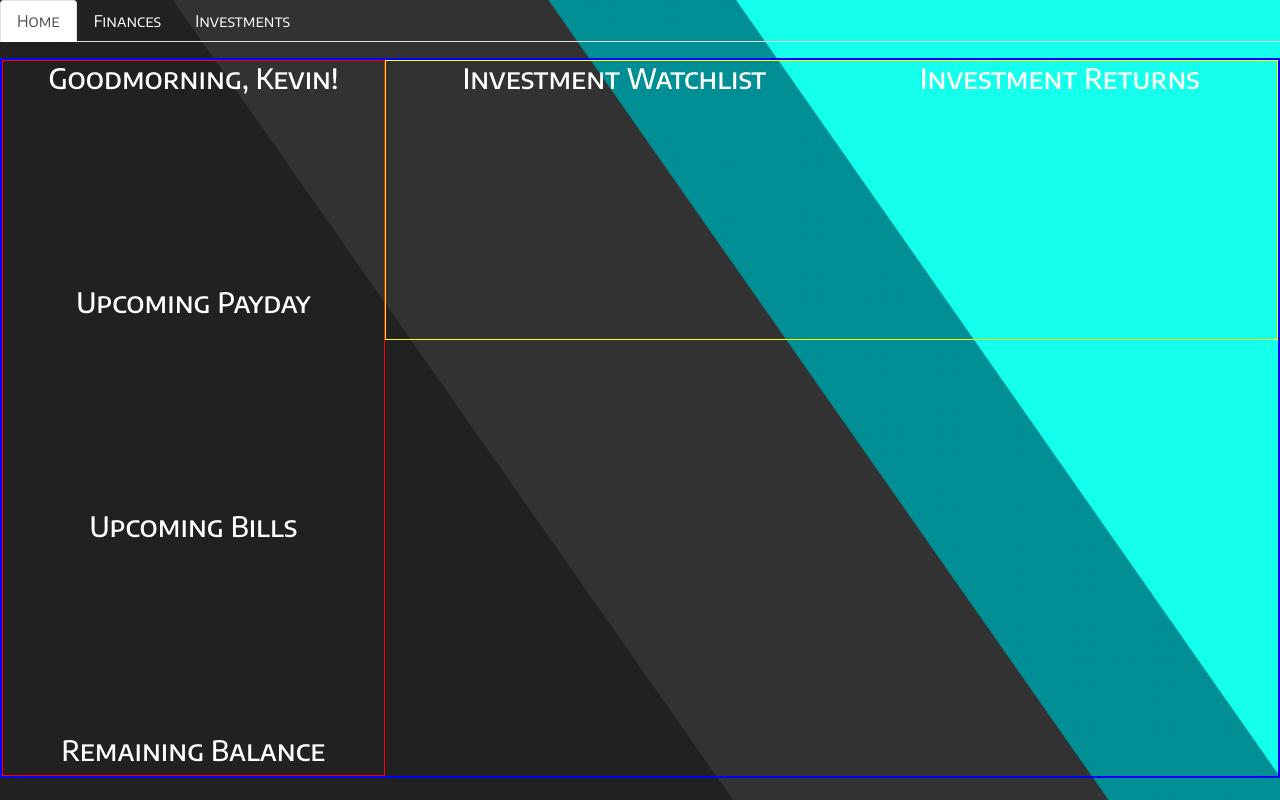
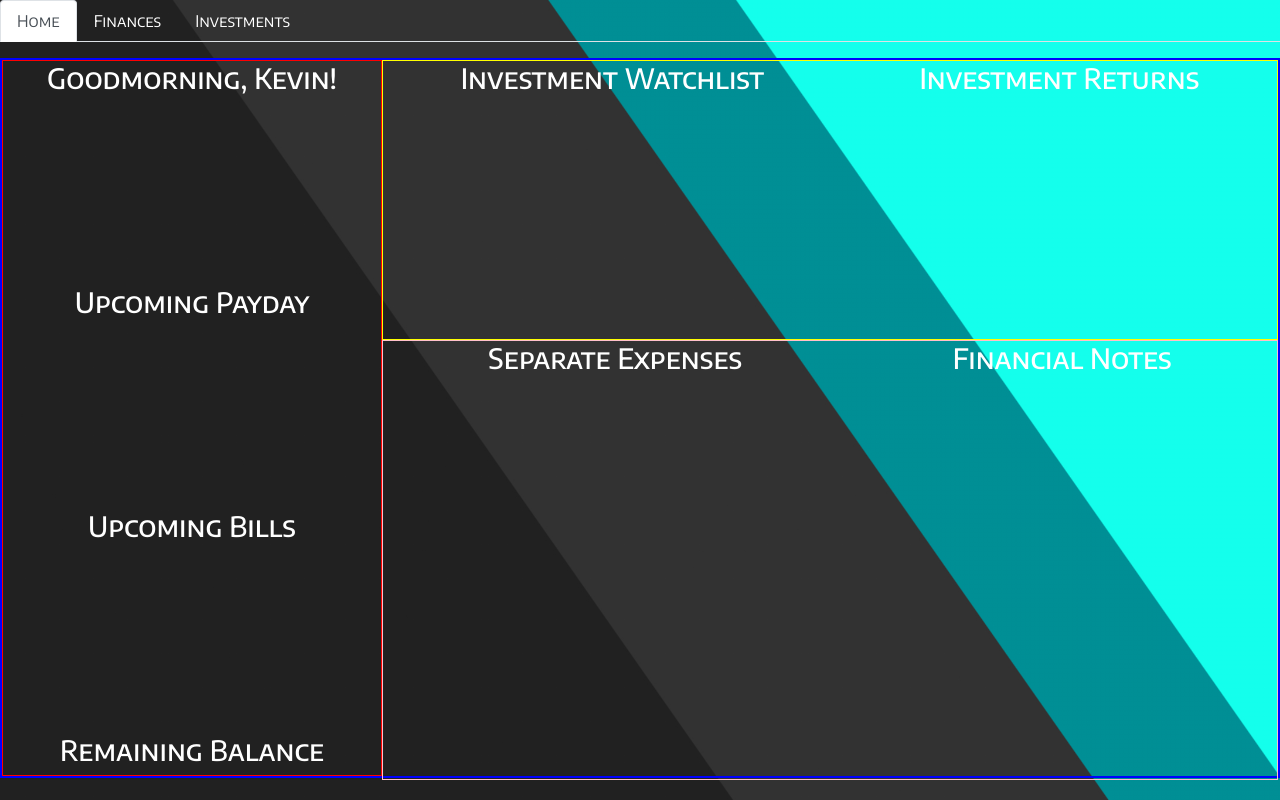
Before and after one commit to kebinghill/react-electron-finance, a React (Create React App) app: page / in a window 1280 px wide. Built offline with nearby package versions, Linux system fonts and the light colour scheme.

Commit message:
added notes and separate expenses section to main view

```diff
--- /dev/null
+++ b/src/FinancialNotes.jsx
@@ -0,0 +1,9 @@
+import React from 'react';
+
+export default function FinancialNotes() {
+  return (
+    <div id="financial-notes">
+      <h3>Financial Notes</h3>
+    </div>
+  );
+}
--- a/src/HomeView.css
+++ b/src/HomeView.css
@@ -12,3 +12,10 @@
   border: 1px solid red;
   width: 30vw;
 }
+
+#expense-notes-main {
+  display: flex;
+  justify-content: space-around;
+  height: 55vh;
+  border: 1px solid pink;
+}
--- a/src/HomeView.jsx
+++ b/src/HomeView.jsx
@@ -3,6 +3,8 @@ import UpcomingPayday from './UpcomingPayday';
 import UpcomingBills from './UpcomingBills';
 import RemainingBalance from './RemainingBalance';
 import InvestmentWatchlist from './InvestmentWatchlist';
+import SeparateExpenses from './SeparateExpenses';
+import FinancialNotes from './FinancialNotes';
 
 import './HomeView.css';
 
@@ -15,7 +17,13 @@ export default function HomeView() {
         <UpcomingBills />
         <RemainingBalance />
       </div>
-      <InvestmentWatchlist />
+      <div>
+        <InvestmentWatchlist />
+        <div id="expense-notes-main">
+          <SeparateExpenses />
+          <FinancialNotes />
+        </div>
+      </div>
     </div>
   );
 }
--- /dev/null
+++ b/src/SeparateExpenses.jsx
@@ -0,0 +1,9 @@
+import React from 'react';
+
+export default function SeparateExpenses() {
+  return (
+    <div id="separate-expenses">
+      <h3>Separate Expenses</h3>
+    </div>
+  );
+}
```
